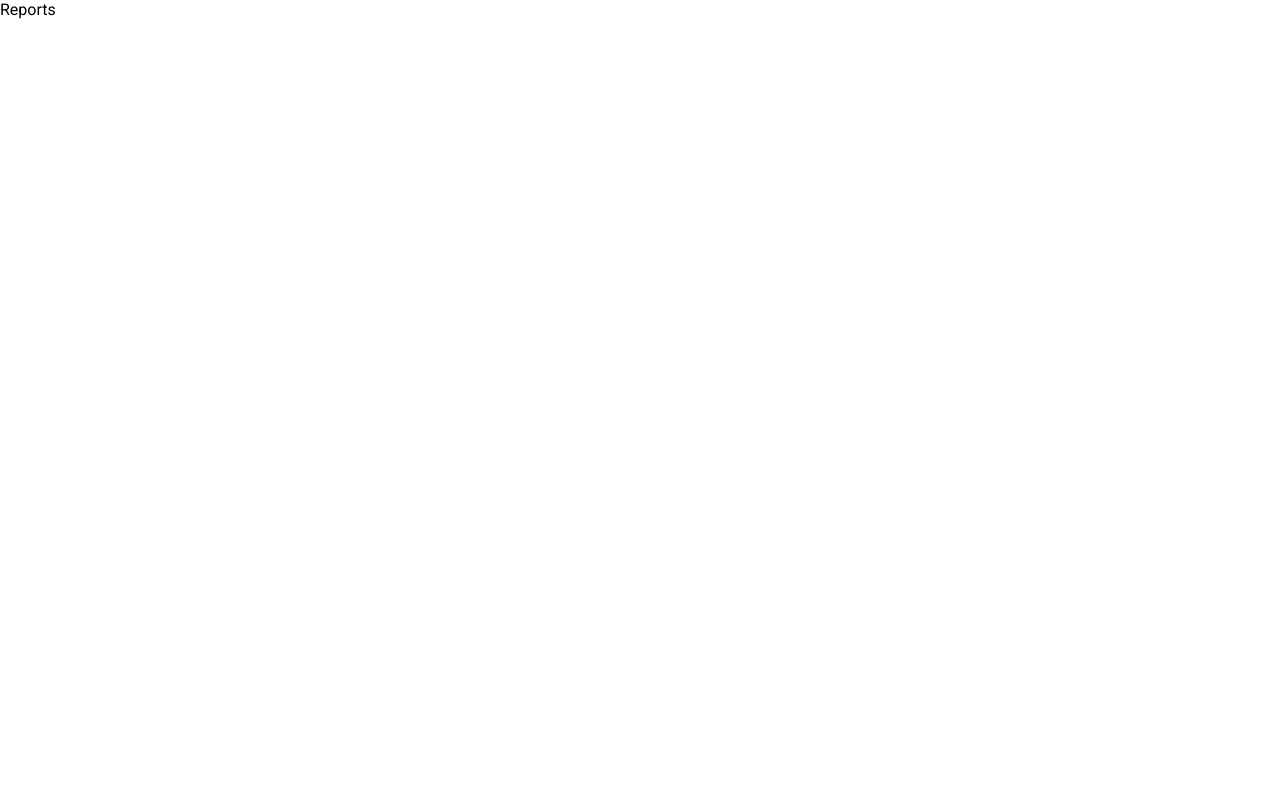
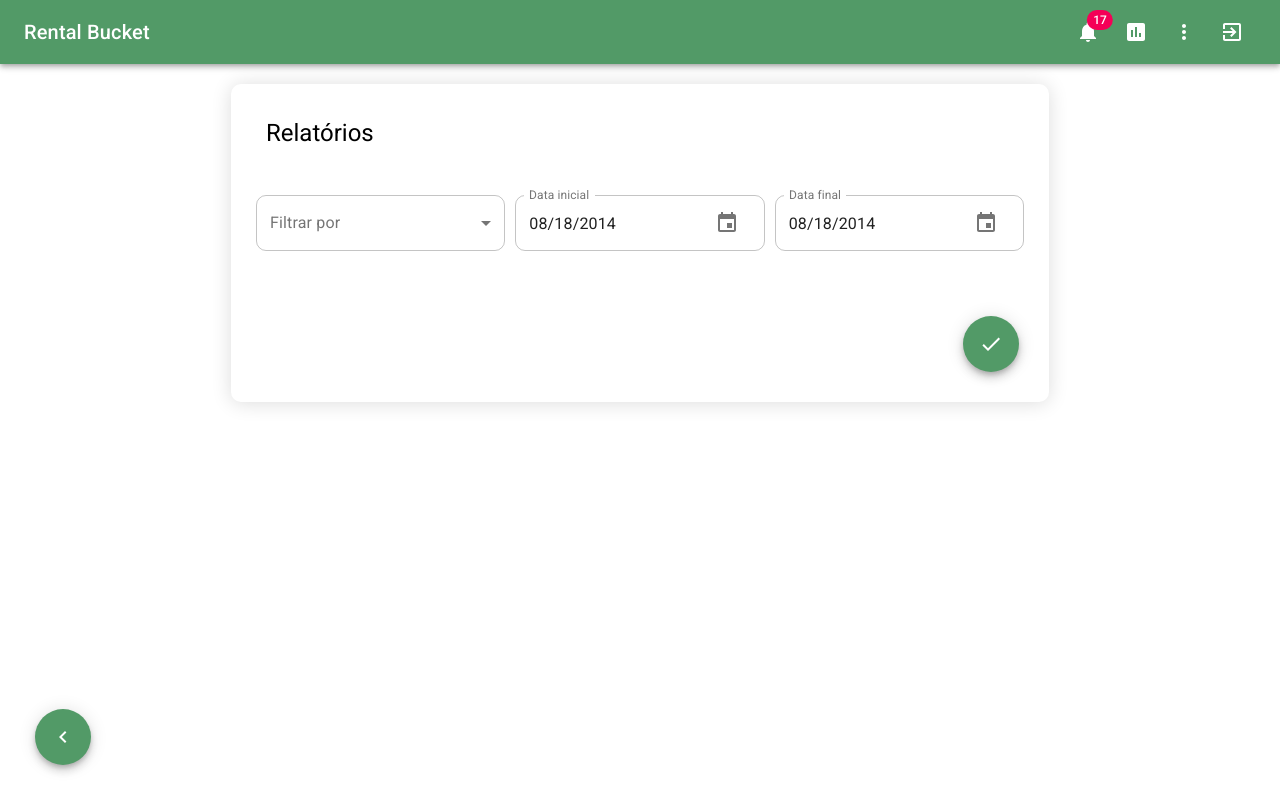
Before and after one commit to matheusbr1/rental-bucket, a React (Create React App) app: page /reports in a window 1280 px wide. Built offline with nearby package versions, Linux system fonts and the light colour scheme.

Commit message:
Feat: reports page created

```diff
--- a/src/components/Table/index.tsx
+++ b/src/components/Table/index.tsx
@@ -96,7 +96,7 @@ const headCells: HeadCell[] = [
   { id: 'equipment', numeric: false, disablePadding: false, label: 'Equipamento' },
   { id: 'deadline', numeric: false, disablePadding: false, label: 'Retirada' },
   { id: 'status', numeric: false, disablePadding: false, label: 'Situação' },
-];
+]
 
 interface EnhancedTableProps {
   classes: ReturnType<typeof useStyles>
@@ -109,9 +109,9 @@ interface EnhancedTableProps {
 }
 
 function EnhancedTableHead(props: EnhancedTableProps) {
-  const { classes, onSelectAllClick, order, orderBy, numSelected, rowCount, onRequestSort } = props;
+  const { classes, onSelectAllClick, order, orderBy, numSelected, rowCount, onRequestSort } = props
   const createSortHandler = (property: keyof Data) => (event: React.MouseEvent<unknown>) => {
-    onRequestSort(event, property);
+    onRequestSort(event, property)
   };
 
   return (
@@ -381,6 +381,7 @@ const Table: React.FC = () => {
           component="div"
           count={rows.length}
           rowsPerPage={rowsPerPage}
+          labelRowsPerPage='Quantidade por Página'
           page={page}
           onChangePage={handleChangePage}
           onChangeRowsPerPage={handleChangeRowsPerPage}
--- a/src/pages/Reports/index.tsx
+++ b/src/pages/Reports/index.tsx
@@ -1,11 +1,150 @@
-import React from 'react'
+import { MenuItem } from '@material-ui/core'
+import React, { useCallback, useState } from 'react'
+import { useHistory } from 'react-router'
+import AppBar from '../../components/AppBar'
+import DateInput from '../../components/DateInput'
+import FloatingButton from '../../components/FloatingButton'
+import TextField from '../../components/TextField'
+import { clients, drivers, equipments, services, trucks } from '../../mocks'
 
-import { Container } from './styles'
+import { Container, Content } from './styles'
 
 const Reports: React.FC = () => {
+
+  const { goBack } = useHistory()
+
+  const handleNewReport = useCallback(() => {
+    goBack()
+  }, [goBack])
+
+
+  const [selectedDate, setSelectedDate] = React.useState<Date | null>(
+    new Date('2014-08-18T21:11:54')
+  )
+
+  const handleDateChange = (date: Date | null) => {
+    setSelectedDate(date)
+  }
+
+  const [fields]: any = useState({
+    clients: (
+      <TextField
+        name='client'
+        label='Cliente'
+        variant="outlined"
+
+        helperText="Campo obrigatório"
+        error
+
+        select
+      >
+        {clients.map(client => (
+          <MenuItem value={client.name} >{client.name}</MenuItem>
+        ))}
+      </TextField>
+    ),
+    drivers: (
+      <TextField
+        name='driver'
+        label='Motorista'
+        variant="outlined"
+        select
+      >
+        {drivers.map(driver => (
+          <MenuItem value={driver.name}> {driver.name} </MenuItem>
+        ))}
+      </TextField>
+    ),
+    equipments: (
+      <TextField
+        name='equipment'
+        label='Equipamento'
+        variant="outlined"
+        select
+      >
+        {equipments.map(equipment => (
+          <MenuItem value={equipment}> {equipment} </MenuItem>
+        ))}
+      </TextField>
+    ),
+    trucks: (
+      <TextField
+        name='truck'
+        label='Caminhão'
+        variant="outlined"
+        select
+      >
+        {trucks.map(truck => (
+          <MenuItem value={truck.plate}> {truck.plate} </MenuItem>
+        ))}
+      </TextField>
+    ),
+    services: (
+      <TextField
+        name='service'
+        label='Serviço'
+        variant="outlined"
+        select
+      >
+        {services.map(service => (
+          <MenuItem value={service}> {service} </MenuItem>
+        ))}
+      </TextField>
+    )
+  })
+
+  const [type, setType] = useState('')
+
+  const handleFieldSelected = useCallback((e) => {
+    setType(e.target.value)
+  } ,[])
+
   return (
     <Container>
-      Reports
+      <AppBar search={false} />
+
+      <Content>
+
+        <h1>Relatórios</h1>
+
+        <form>
+          <TextField
+            name='type'
+            label='Filtrar por'
+            variant="outlined"
+            onChange={handleFieldSelected}
+            select
+          >
+            <MenuItem value='clients' >Clientes</MenuItem>
+            <MenuItem value='trucks' >Caminhões</MenuItem>
+            <MenuItem value='equipments' >Equipamentos</MenuItem>
+            <MenuItem value='drivers' >Motoristas</MenuItem>
+          </TextField>
+
+
+          <DateInput
+            onChange={handleDateChange}
+            value={selectedDate}
+            label='Data inicial'
+          />
+
+          <DateInput
+            onChange={handleDateChange}
+            value={selectedDate}
+            label='Data final'
+          />
+
+          {fields[type]}
+
+           <div className='floating-buttons'>
+            <FloatingButton variant='confirm' onClick={handleNewReport} />
+          </div>
+        </form>
+      </Content>
+
+      <div className='floating-buttons left'>
+        <FloatingButton variant='return' onClick={goBack} />
+      </div>
     </Container>
   )
 }
--- a/src/pages/Reports/styles.ts
+++ b/src/pages/Reports/styles.ts
@@ -1,5 +1,48 @@
 import styled from 'styled-components'
 
 export const Container = styled.div`
+  width: 100%;
+  margin-top: 64px;
 
+  display: flex;
+  flex-direction: column;
+  align-items: center;
+  justify-content: center;
+
+  .floating-buttons.left {
+    position: fixed;
+    bottom: 30px;
+    left: 30px;
+  }
 `
+
+export const Content = styled.main`
+
+  position: relative;
+
+  margin: 20px 0;
+
+  width: 768px;
+  box-shadow: 0px 1px 20px rgba(0, 0, 0, 0.14);
+  border-radius: 10px;
+  padding: 25px;
+
+  h1 {
+    margin: 10px;
+    font-weight: 400;
+    font-size: 1.5rem
+  }
+
+  form {
+    display: grid;
+    grid-template-columns: repeat(3, 1fr);
+    gap: 10px;
+    margin: 5% 0 15% 0;
+  }
+
+  .floating-buttons {
+    position: absolute;
+    bottom: 25px;
+    right: 25px;
+  }
+`
```
